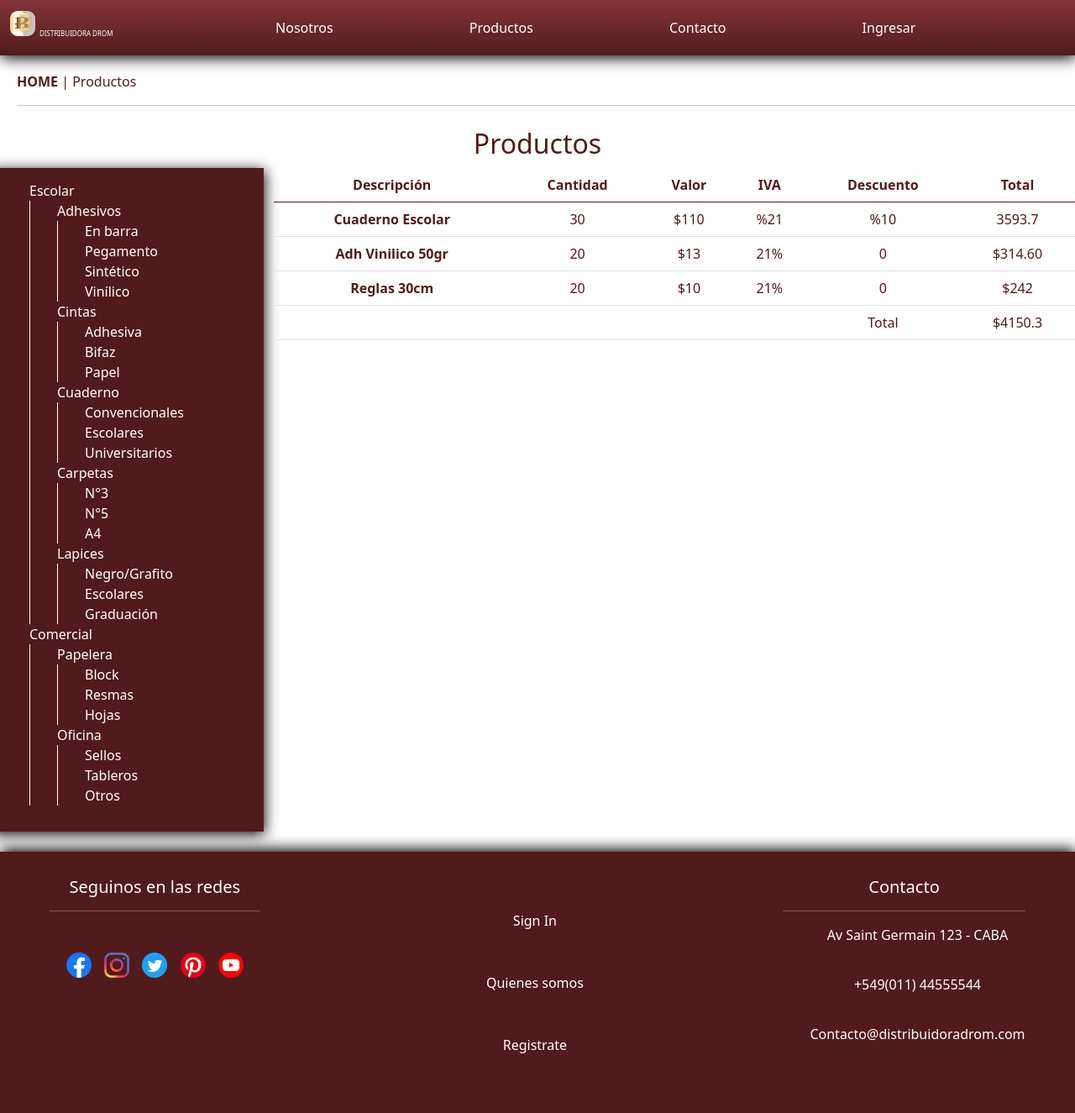
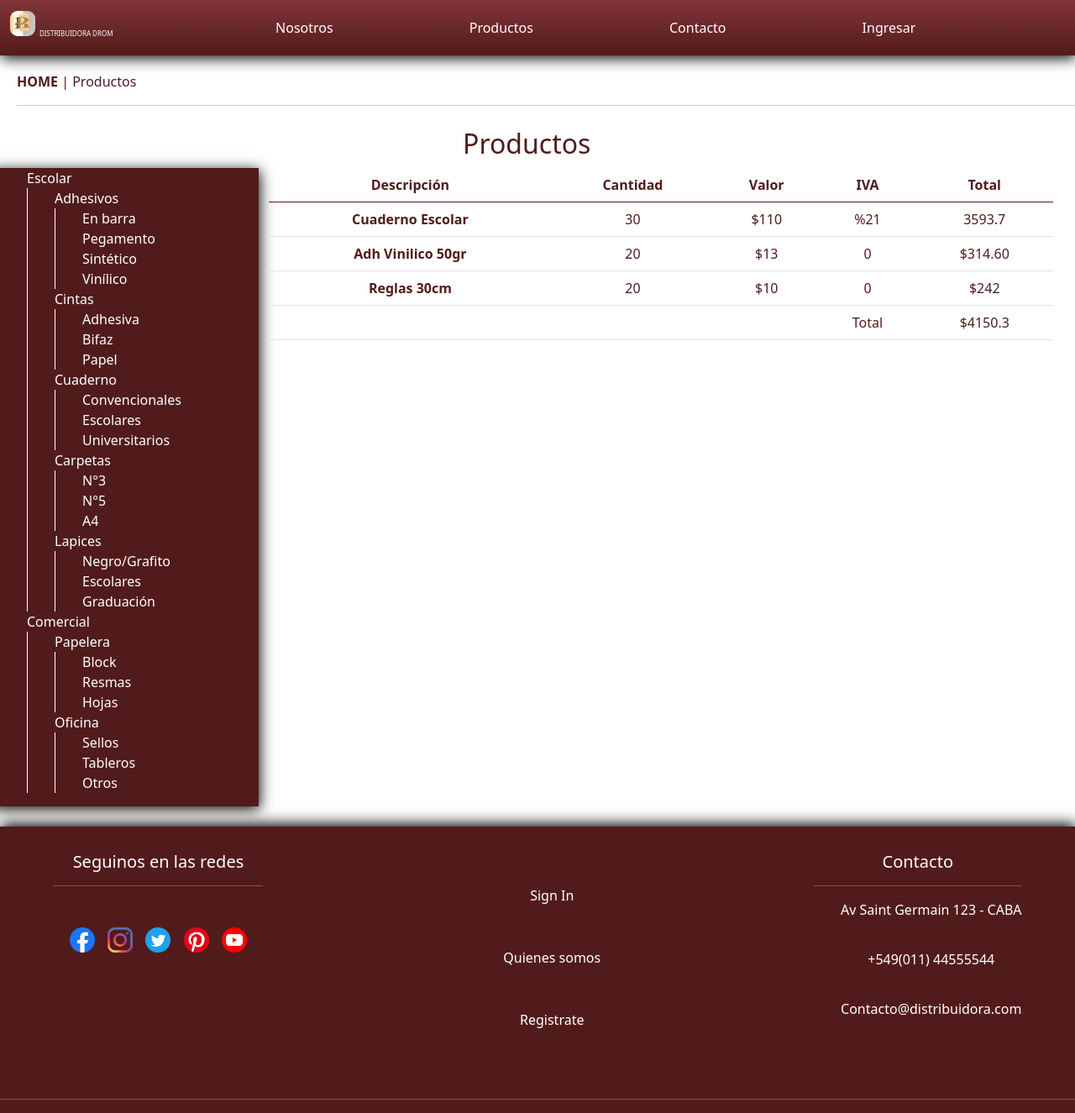
Before and after one commit to DRom-86/PrimerRepositorio, a plain HTML site: page pages/productos.html in a window 1280 px wide. Shown: the top 1325 px of the page at 84% size. Drawn offline with nearby package versions, Linux system fonts and the light colour scheme.

Commit message:
adjusted mail contacto

```diff
--- a/pages/productos.html
+++ b/pages/productos.html
@@ -131,7 +131,6 @@
                             <th scope="col">Cantidad</th>
                             <th scope="col">Valor</th>
                             <th scope="col">IVA</th>
-                            <th scope="col">Descuento</th>
                             <th scope="col">Total</th>
                         </tr>
                     </thead>
@@ -141,14 +140,12 @@
                             <td>30</td>
                             <td>$110</td>
                             <td>%21</td>
-                            <td>%10</td>
                             <td>3593.7</td>
                         </tr>
                         <tr>
                             <th scope="row">Adh Vinilico 50gr</th>
                             <td>20</td>
                             <td>$13</td>
-                            <td>21%</td>
                             <td>0</td>
                             <td>$314.60</td>
                         </tr>
@@ -156,12 +153,10 @@
                             <th>Reglas 30cm</th>
                             <td>20</td>
                             <td>$10</td>
-                            <td>21%</td>
                             <td>0</td>
                             <td>$242</td>
                         </tr>
                         <tr class="fourthRow">
-                            <td></td>
                             <td></td>
                             <td></td>
                             <td></td>
@@ -214,7 +209,7 @@
                     <ul class="footer__contacto__links">
                         <li><a href="#">Av Saint Germain 123 - CABA </a></li>
                         <li><a href="#">+549(011) 44555544</a></li>
-                        <li><a href="#">Contacto@distribuidoradrom.com</a></li>
+                        <li><a href="#">Contacto@distribuidora.com</a></li>
                     </ul>
                 </div>
             </div>
--- a/scss/components/_main.scss
+++ b/scss/components/_main.scss
@@ -109,7 +109,7 @@ main{
 
 //*página de Productos*//
 .main__productos{
-    width: 100vw;
+    width:98%;
     .productos__title{
         h2{
             margin: 10px auto;
@@ -121,7 +121,6 @@ main{
     .container__menuProducto{
         background-color: $colordark;
         box-shadow: 1px 3px 16px 0 #000;
-        padding: 15px;
         .menuProducto__lista{
             display: flex;
             flex-direction: column;
@@ -203,14 +202,13 @@ main{
 //*pagina nosotros*//
 .main__nosotros{
     @extend%flexMain;
-    margin-top: 80px;
+    margin-top: 60px;
     margin-bottom: 30px;
     color:$colordark;
     justify-content: center;
     width: 100vw;
     .nosotros__historia{
-        border: 1px solid rgb(255, 61, 47);
-        width: 350px;
+        width: 200px;
         text-align: center;
         .nosotros__title{
             h1{
@@ -241,7 +239,7 @@ main{
             }
         }
     }
-    @media screen and (min-width: 576px){
+    @media screen and (min-width: 768px){
         flex-direction: row;
         align-items: flex-start;
         padding-left: 30px;
```
Also changed, not shown: pages/contacto.html (+1 -1 lines), pages/nosotros.html (+1 -1 lines), css/styles.css, 1 other file.
